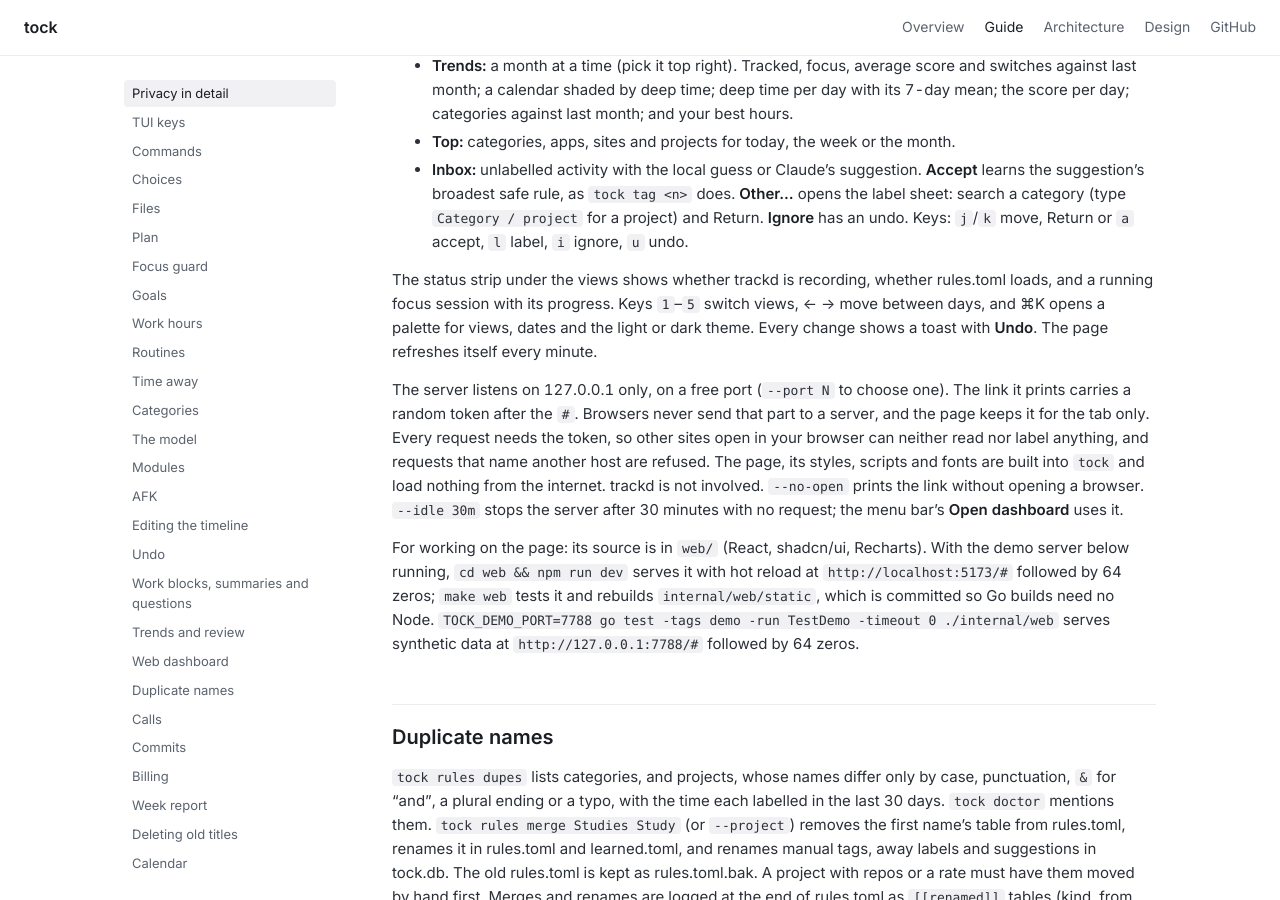
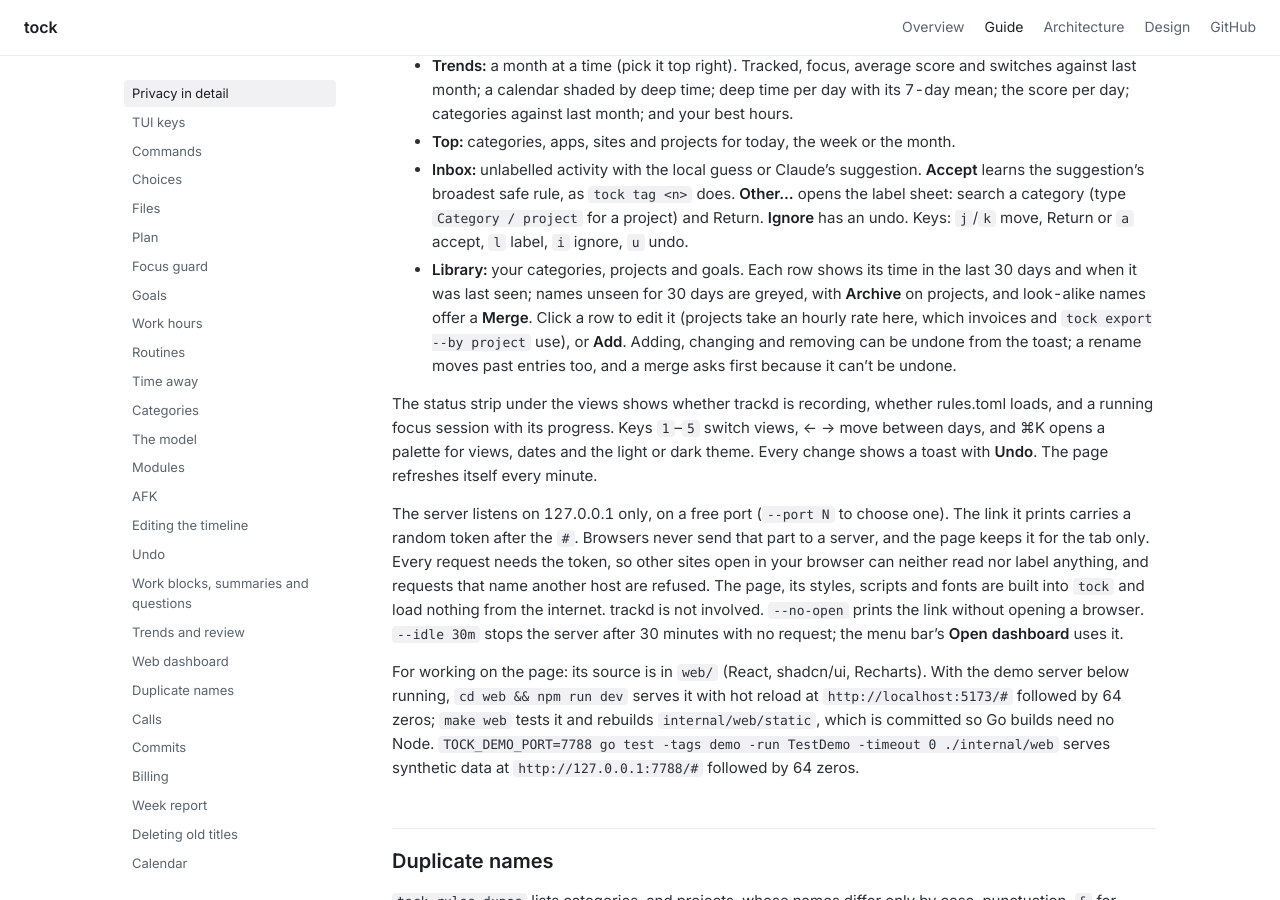
Before and after one commit to confuserdotcom/tock, a Jekyll site: the page built from docs/guide.md, in a window 1280 px wide and 900 px high, scrolled down 17801 px. Built offline with Jekyll 4.4.1, drawn with Linux system fonts in a browser that asks for light colours; our own code applies the rules of GitHub Pages for plain Markdown files.

Commit message:
docs: the Library view

```diff
--- a/docs/guide.md
+++ b/docs/guide.md
@@ -890,6 +890,13 @@ page to your browser and runs until you press ctrl-c.
   (type `Category / project` for a project) and Return. **Ignore** has an
   undo. Keys: `j`/`k` move, Return or `a` accept, `l` label, `i` ignore,
   `u` undo.
+- **Library:** your categories, projects and goals. Each row shows its time
+  in the last 30 days and when it was last seen; names unseen for 30 days
+  are greyed, with **Archive** on projects, and look-alike names offer a
+  **Merge**. Click a row to edit it (projects take an hourly rate here,
+  which invoices and `tock export --by project` use), or **Add**. Adding,
+  changing and removing can be undone from the toast; a rename moves past
+  entries too, and a merge asks first because it can't be undone.
 
 The status strip under the views shows whether trackd is recording, whether
 rules.toml loads, and a running focus session with its progress. Keys `1`–`5`
```
Also changed, not shown: DESIGN.md (+1 -0 lines).
